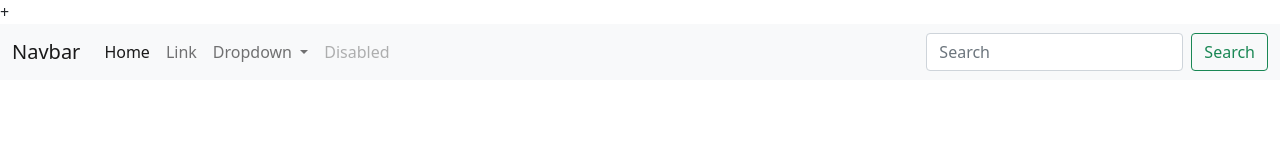
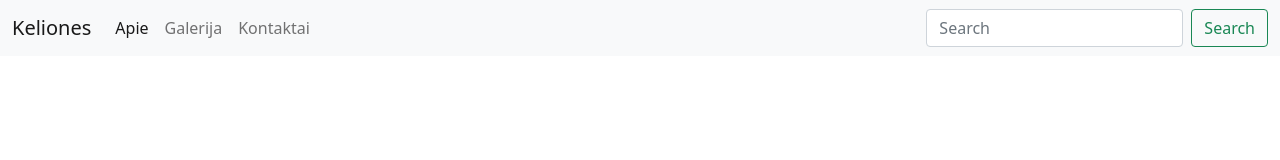
Before and after one commit to Dovile-D/bootstrap-navbar, a plain HTML site: page index.html in a window 1280 px wide. Drawn offline with nearby package versions, Linux system fonts and the light colour scheme.

Commit message:
add galerija.html kontaktai.html

```diff
--- a/index.html
+++ b/index.html
@@ -10,37 +10,27 @@
 rel="stylesheet" integrity=
 "sha384-1BmE4kWBq78iYhFldvKuhfTAU6auU8tT94WrHftjDbrCEXSU1oBoqyl2QvZ6jIW3"
 crossorigin="anonymous">
-    <link rel="stylesheet" href="styles.css">+
+    <link rel="stylesheet" href="styles.css">
 </head>
 <body>
     <nav class="navbar navbar-expand-lg navbar-light bg-light">
         <div class="container-fluid">
-          <a class="navbar-brand" href="#">Navbar</a>
+          <a class="navbar-brand" href="#">Keliones</a>
           <button class="navbar-toggler" type="button" data-bs-toggle="collapse" data-bs-target="#navbarSupportedContent" aria-controls="navbarSupportedContent" aria-expanded="false" aria-label="Toggle navigation">
             <span class="navbar-toggler-icon"></span>
           </button>
           <div class="collapse navbar-collapse" id="navbarSupportedContent">
             <ul class="navbar-nav me-auto mb-2 mb-lg-0">
               <li class="nav-item">
-                <a class="nav-link active" aria-current="page" href="#">Home</a>
+                <a class="nav-link active" aria-current="page" href="#">Apie</a>
               </li>
               <li class="nav-item">
-                <a class="nav-link" href="#">Link</a>
-              </li>
-              <li class="nav-item dropdown">
-                <a class="nav-link dropdown-toggle" href="#" id="navbarDropdown" role="button" data-bs-toggle="dropdown" aria-expanded="false">
-                  Dropdown
-                </a>
-                <ul class="dropdown-menu" aria-labelledby="navbarDropdown">
-                  <li><a class="dropdown-item" href="#">Action</a></li>
-                  <li><a class="dropdown-item" href="#">Another action</a></li>
-                  <li><hr class="dropdown-divider"></li>
-                  <li><a class="dropdown-item" href="#">Something else here</a></li>
-                </ul>
+                <a class="nav-link" href="#">Galerija</a>
               </li>
               <li class="nav-item">
-                <a class="nav-link disabled">Disabled</a>
+                <a class="nav-link" href="#">Kontaktai</a>
               </li>
+
             </ul>
             <form class="d-flex">
               <input class="form-control me-2" type="search" placeholder="Search" aria-label="Search">
```
Also changed, not shown: galerija.html (added), kontaktai.html (added).
